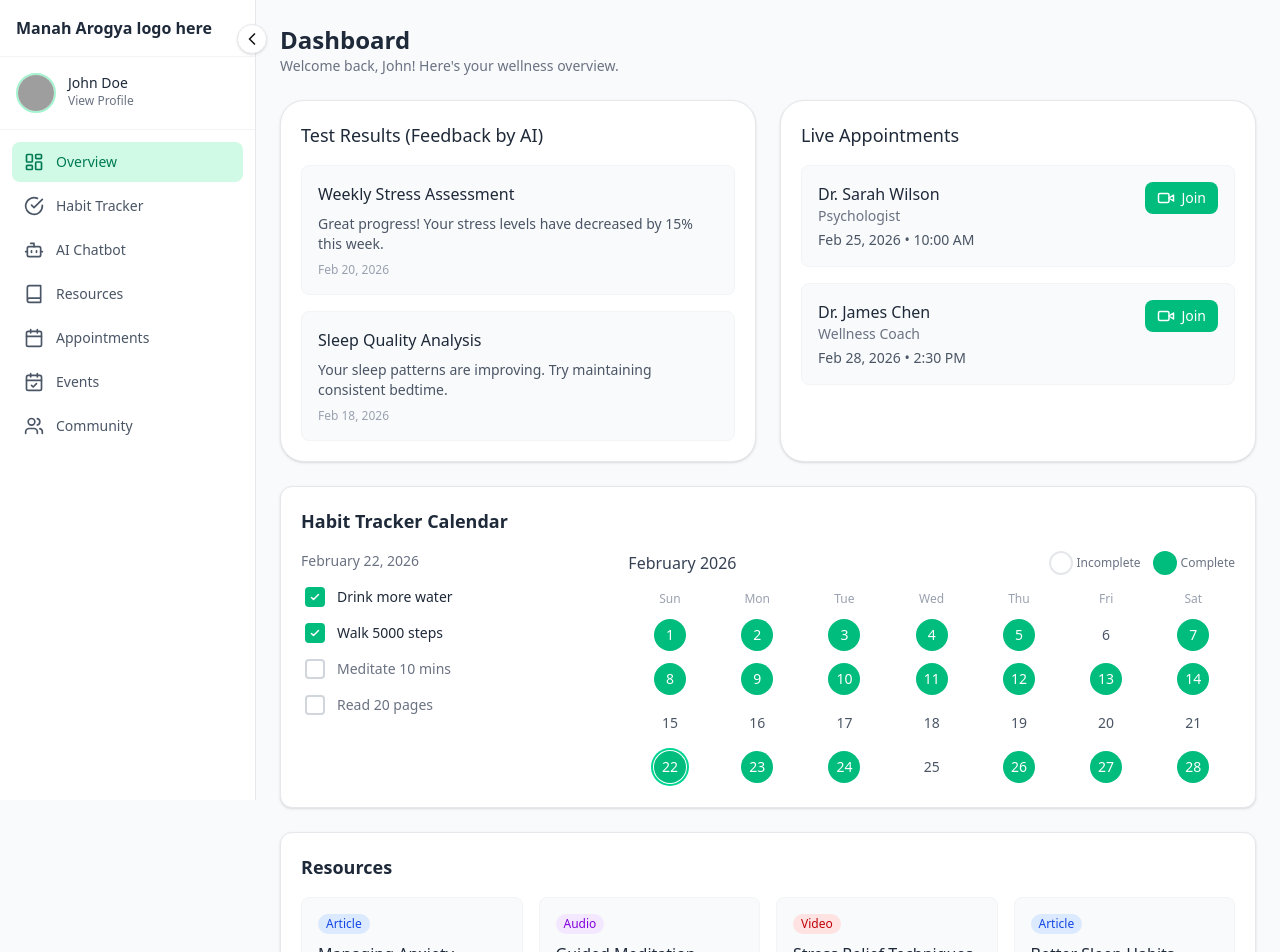
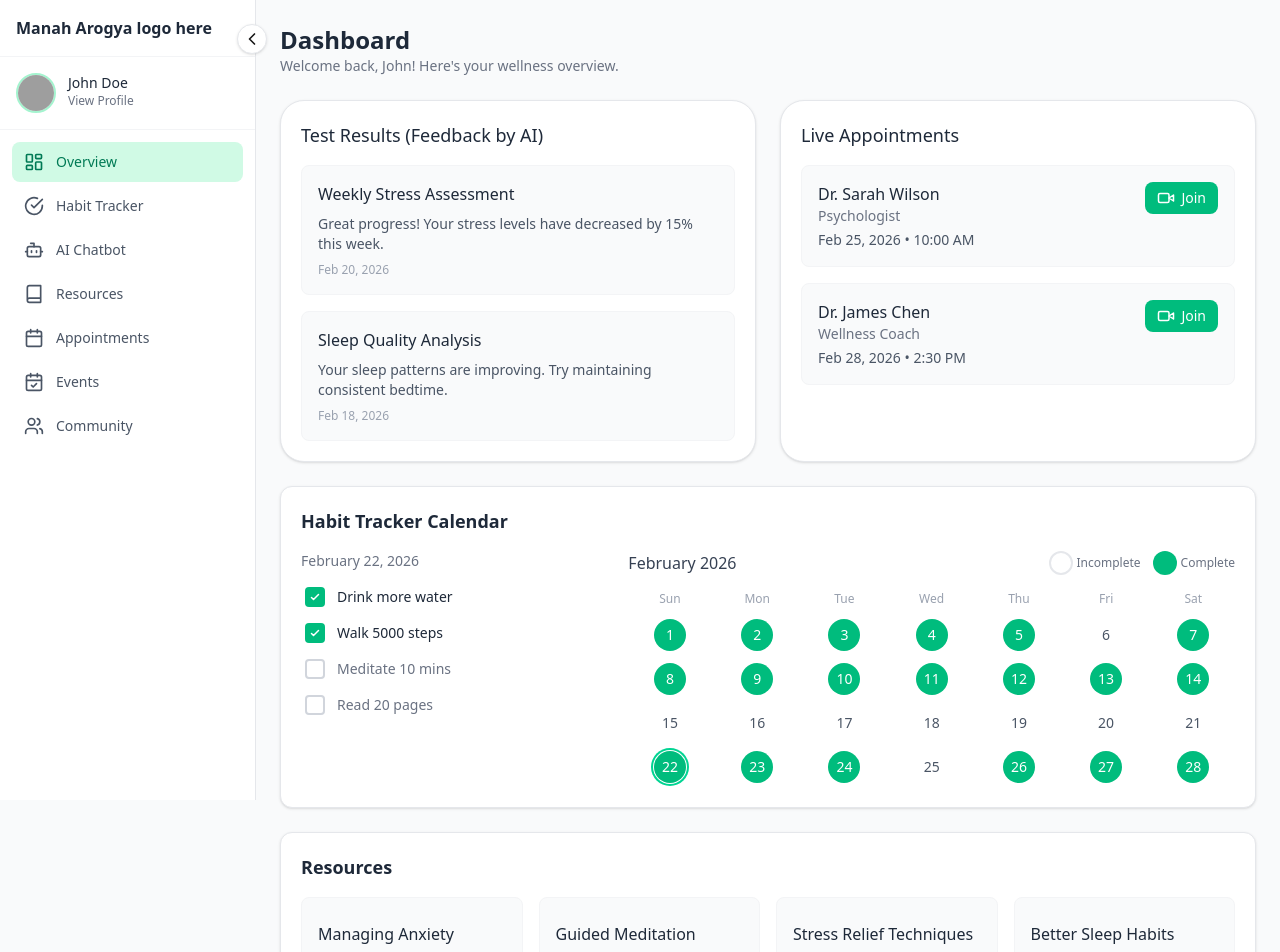
Before and after one commit to AnasDharar/WCEHackathon2026_Apex, a Next.js app in the folder frontend/: page /home in a window 1280 px wide. Shown: the top 952 px of the page. Built offline with nearby package versions, Linux system fonts and the light colour scheme; grey boxes are pictures that could not be loaded; a web font is replaced by a local one.

Commit message:
initial updates

```diff
--- a/frontend/src/app/home/page.jsx
+++ b/frontend/src/app/home/page.jsx
@@ -256,13 +256,6 @@ export default function Overview() {
                 className="p-4 bg-gray-50 rounded-lg border border-gray-100 hover:border-emerald-200 hover:bg-emerald-50 transition-colors cursor-pointer group"
               >
                 <div className="flex items-center gap-2 mb-2">
-                  <span className={`text-xs px-2 py-0.5 rounded-full ${
-                    resource.type === "Article" ? "bg-blue-100 text-blue-700" :
-                    resource.type === "Audio" ? "bg-purple-100 text-purple-700" :
-                    "bg-red-100 text-red-700"
-                  }`}>
-                    {resource.type}
-                  </span>
                 </div>
                 <h3 className="font-medium text-gray-800 group-hover:text-emerald-700 transition-colors">
                   {resource.title}
```
